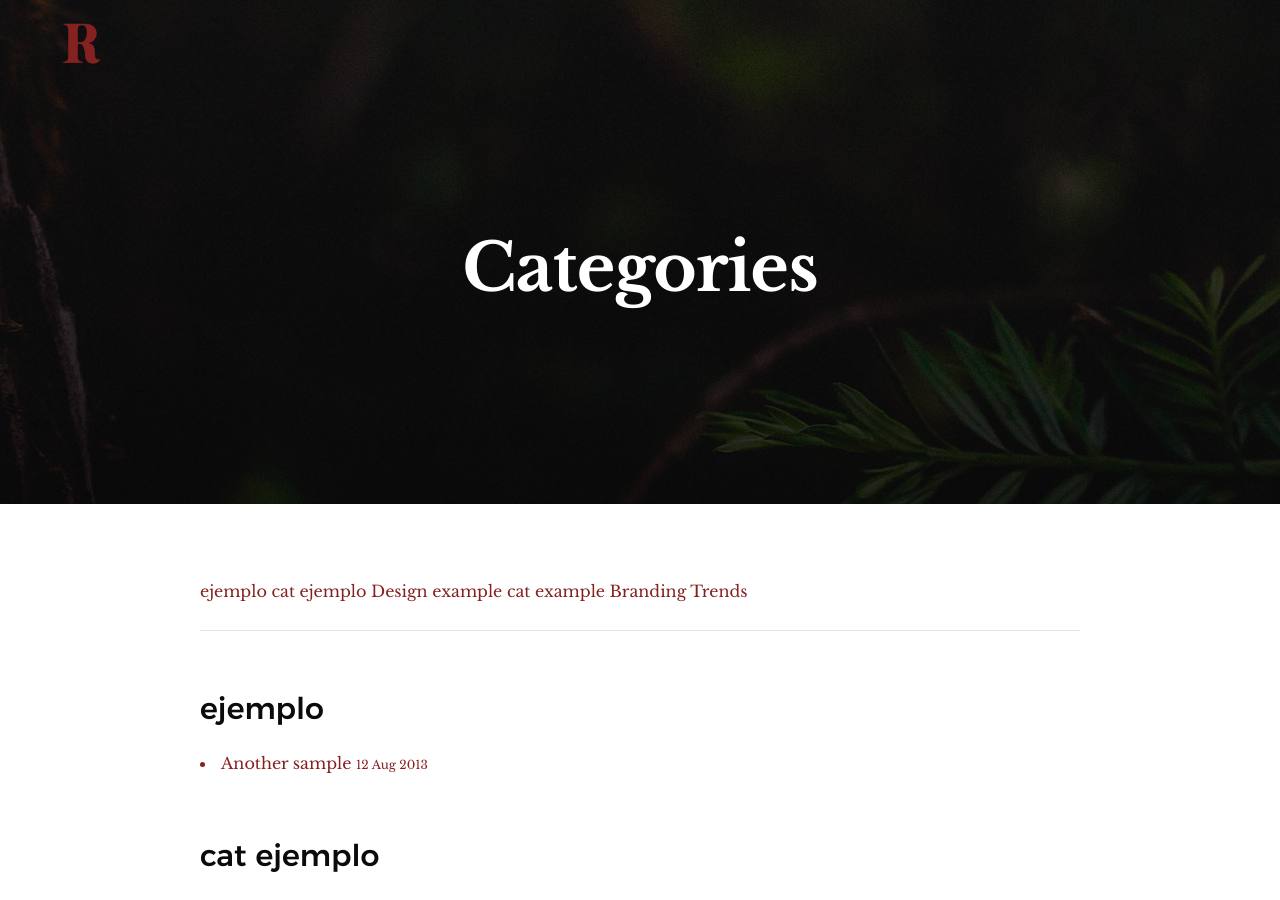
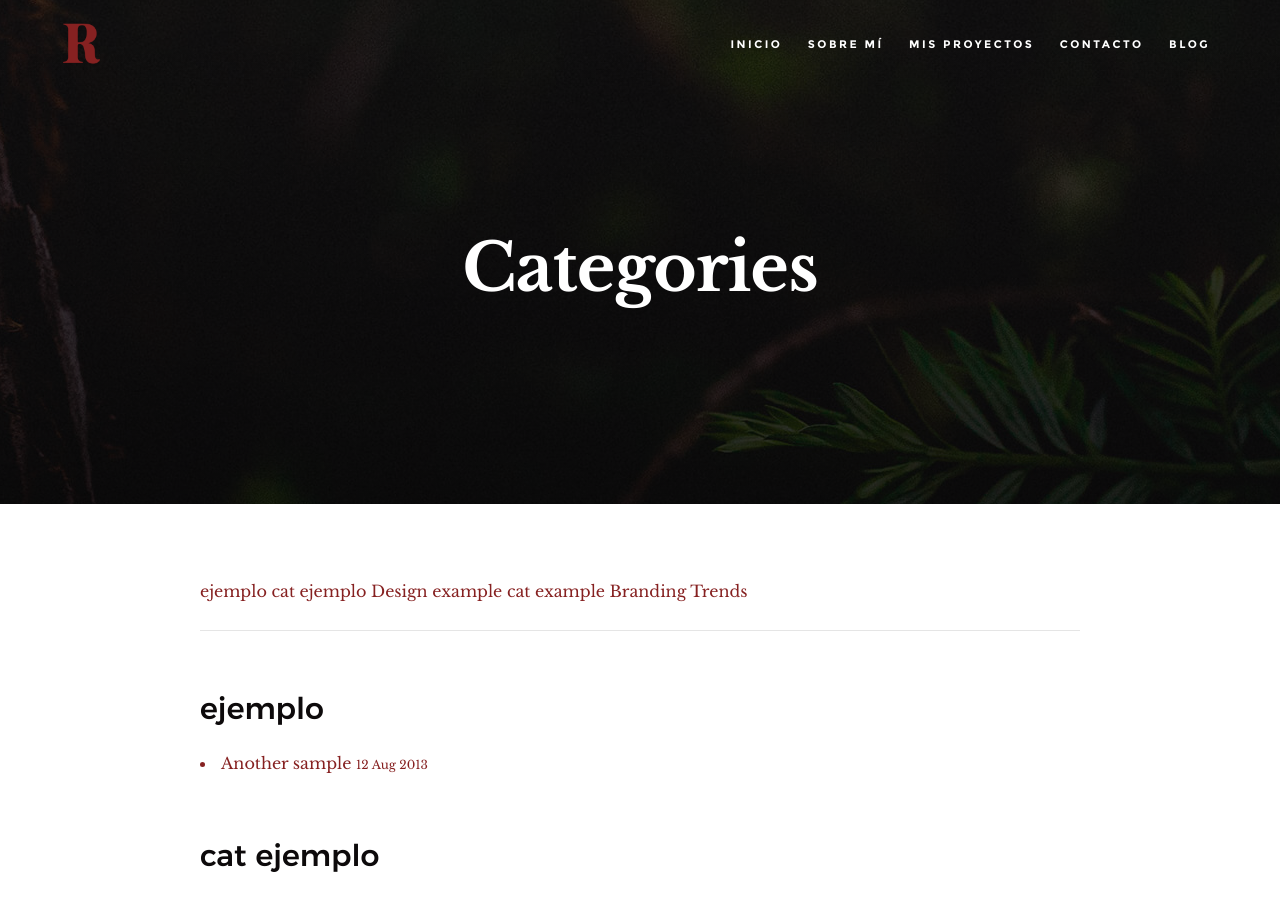
Before and after one commit to MrAnnix/Hola-theme-Jekyll, a Jekyll site: the page built from blog/categories.html, in a window 1280 px wide and 900 px high. Built offline with Jekyll 4.4.1, drawn with Linux system fonts in a browser that asks for light colours.

Commit message:
Update header.html

```diff
--- a/_includes/header.html
+++ b/_includes/header.html
@@ -22,7 +22,7 @@
                 <li><a href="/#works" title="works">Mis Proyectos</a></li>
                 <li><a href="/#contact" title="contact">Contacto</a></li>
                 <li class="current"><a href="/blog" title="blog">Blog</a></li>
-                { else }
+                {% else %}
                 <li><a href="/#home" title="home">Inicio</a></li>
                 <li><a href="/#about" title="about">Sobre Mí</a></li>
                 <li><a href="/#works" title="works">Mis Proyectos</a></li>
```
